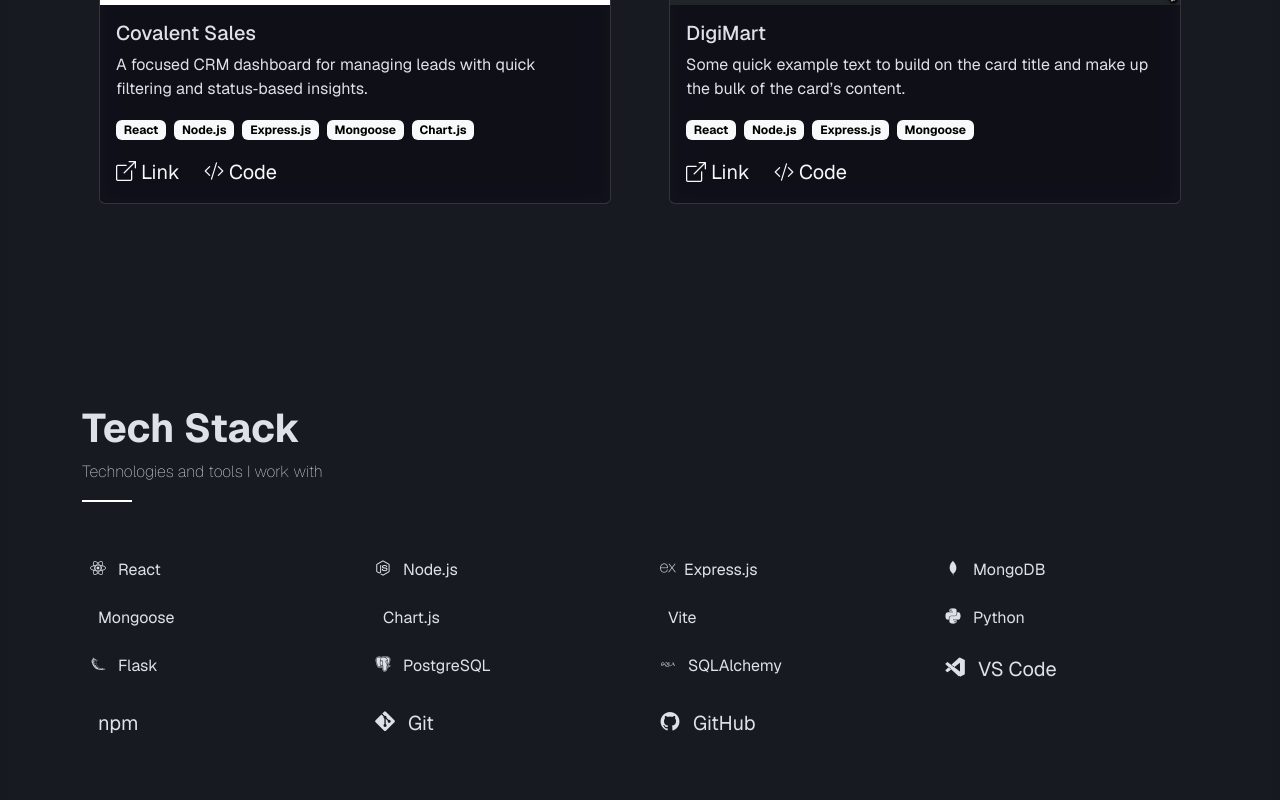
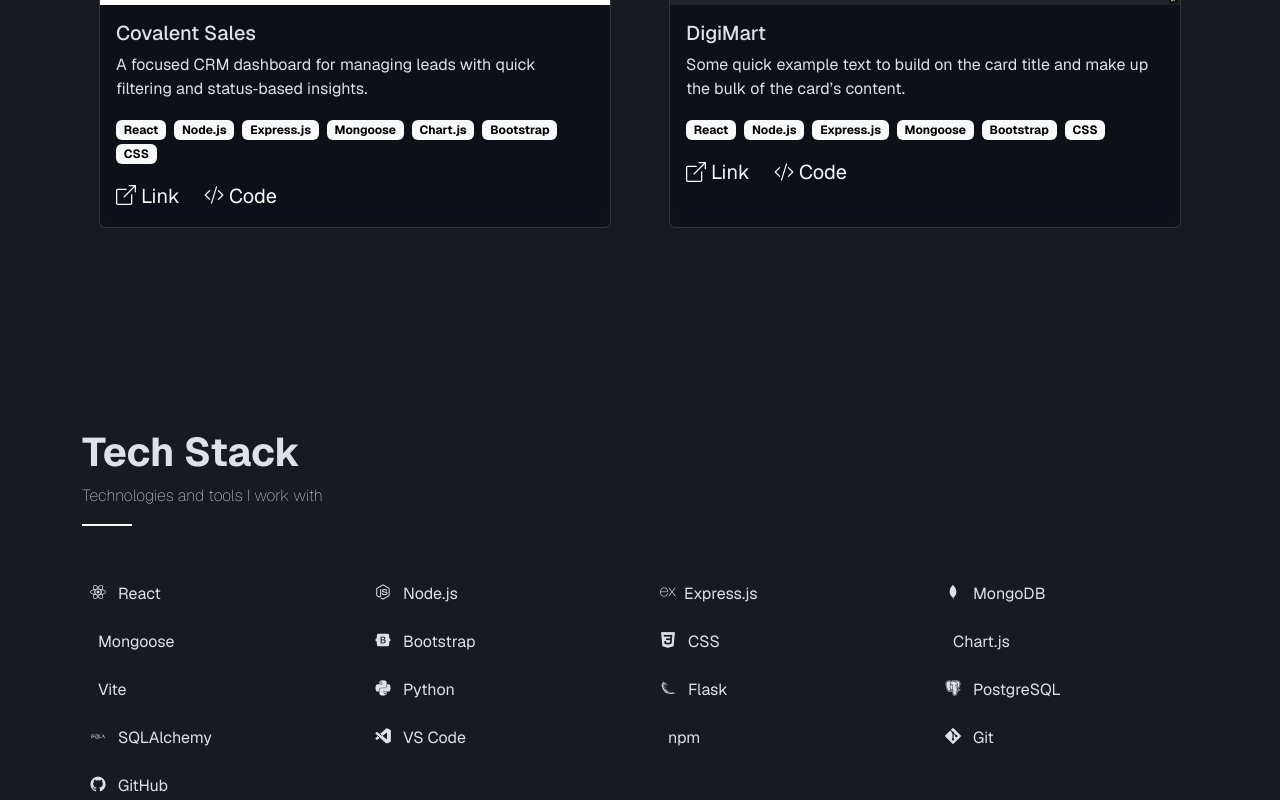
Before and after one commit to mayank-singh-12/portfolio, a React (Vite) app: page / in a window 1280 px wide. Shown: the part 1240-2040 px from the top of the page. Built offline with nearby package versions, Linux system fonts and the light colour scheme; some icons are missing.

Commit message:
Addded Bootstrap and CSS in tech stack section.

```diff
--- a/src/App.jsx
+++ b/src/App.jsx
@@ -117,6 +117,10 @@
                         <span className="badge text-bg-light me-2">
                           Chart.js
                         </span>
+                        <span className="badge text-bg-light me-2">
+                          Bootstrap
+                        </span>
+                        <span className="badge text-bg-light me-2">CSS</span>
                       </div>
 
                       <a
@@ -163,6 +167,10 @@
                         <span className="badge text-bg-light me-2">
                           Mongoose
                         </span>
+                        <span className="badge text-bg-light me-2">
+                          Bootstrap
+                        </span>
+                        <span className="badge text-bg-light me-2">CSS</span>
                       </div>
 
                       <a
@@ -221,6 +229,16 @@
                 </div>
                 <div className="col-sm-3 col-6 mt-2">
                   <p className="fs-6">
+                    <i className="devicon-bootstrap-plain mx-2"></i> Bootstrap
+                  </p>
+                </div>
+                <div className="col-sm-3 col-6 mt-2">
+                  <p className="fs-6">
+                    <i className="devicon-css3-plain mx-2"></i> CSS
+                  </p>
+                </div>
+                <div className="col-sm-3 col-6 mt-2">
+                  <p className="fs-6">
                     <i className="devicon-chartjs-plain mx-2"></i> Chart.js
                   </p>
                 </div>
@@ -250,22 +268,22 @@
                   </p>
                 </div>
                 <div className="col-sm-3 col-6 mt-2">
-                  <p className="fs-5">
+                  <p className="fs-6">
                     <i className="devicon-vscode-plain mx-2"></i> VS Code
                   </p>
                 </div>
                 <div className="col-sm-3 col-6 mt-2">
-                  <p className="fs-5">
+                  <p className="fs-6">
                     <i className="devicon-npm-plain mx-2"></i> npm
                   </p>
                 </div>
                 <div className="col-sm-3 col-6 mt-2">
-                  <p className="fs-5">
+                  <p className="fs-6">
                     <i className="devicon-git-plain mx-2"></i> Git
                   </p>
                 </div>
                 <div className="col-sm-3 col-6 mt-2">
-                  <p className="fs-5">
+                  <p className="fs-6">
                     <i className="devicon-github-plain mx-2"></i> GitHub
                   </p>
                 </div>
@@ -331,9 +349,7 @@
                 </div>
 
                 <div className="col-sm-6 col-12">
-                  <a
-                    className="card glass-container text-decoration-none"
-                  >
+                  <a className="card glass-container text-decoration-none">
                     <div className="card-body">
                       <div className=" d-flex justify-content-start align-items-center">
                         <i className="bi bi-file-earmark-person fs-2"></i>
@@ -346,9 +362,10 @@
               </div>
 
               <div className="virtual-footer">
-                <p className="text-center">&copy; 2025 Mayank Singh | All Rights Reserved</p>
+                <p className="text-center">
+                  &copy; 2025 Mayank Singh | All Rights Reserved
+                </p>
               </div>
-
             </div>
           </section>
         </div>
```
